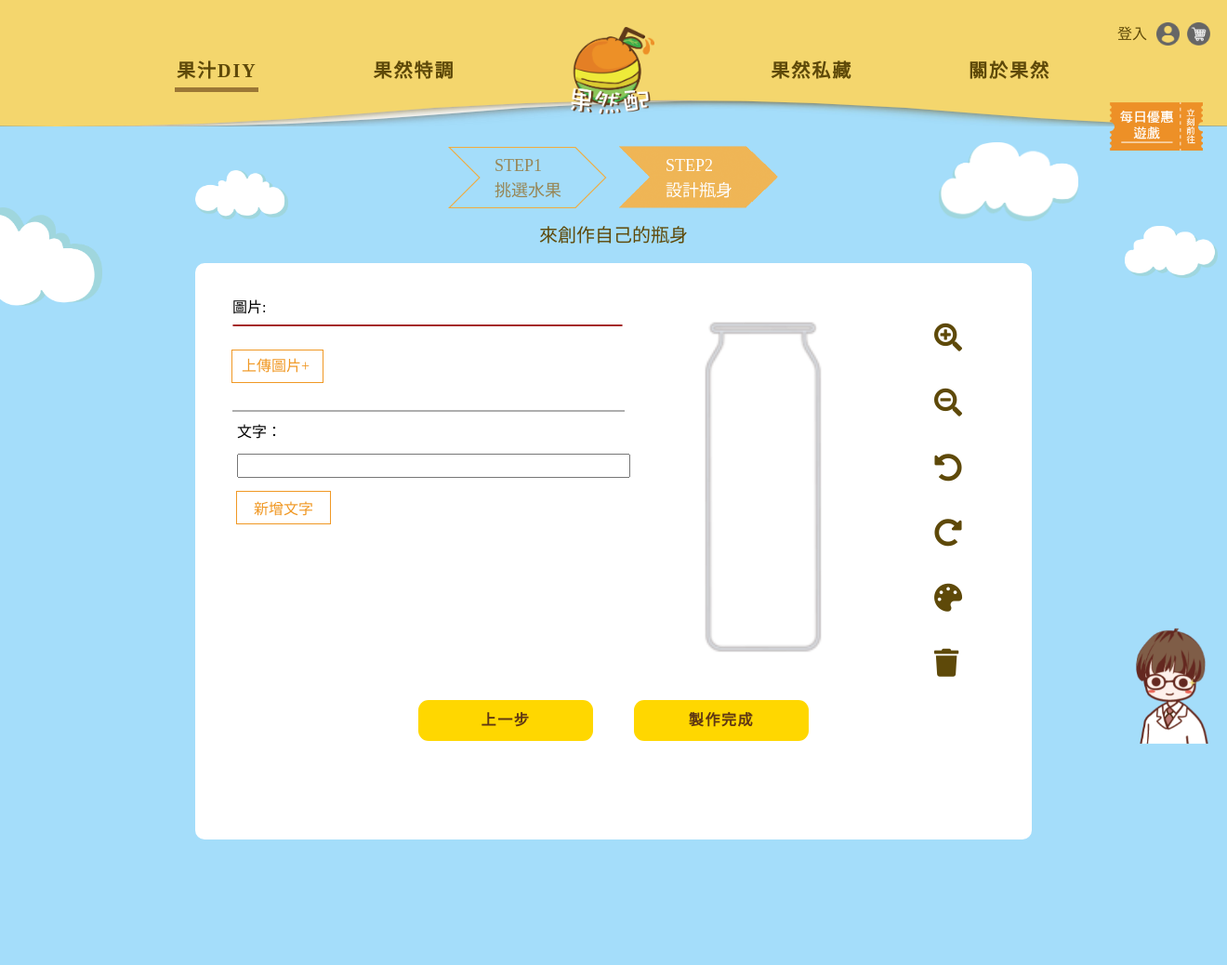
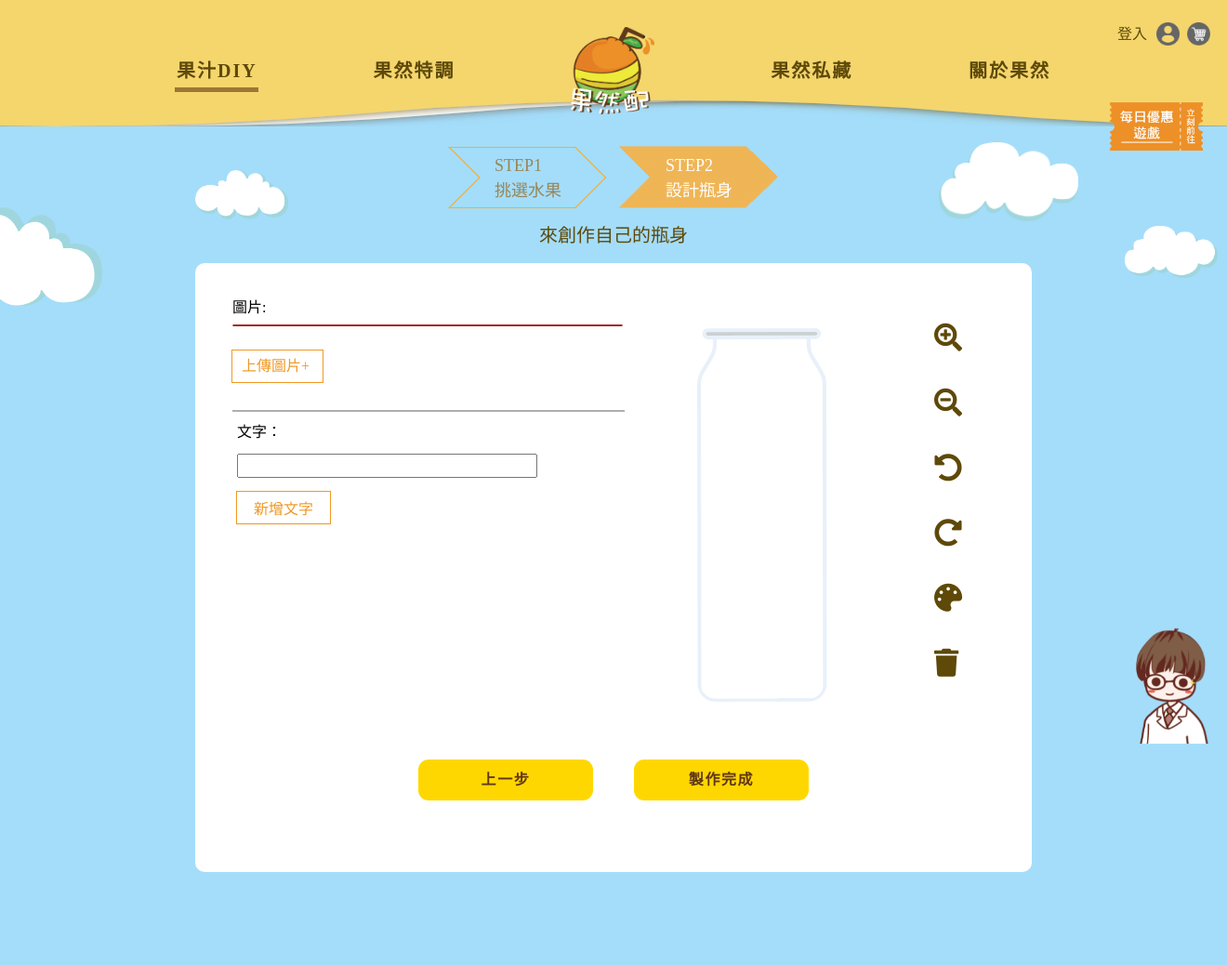
Before and after one commit to cherylHsueh/G4, a PHP site: page /diyDesignBottle.php in a window 1320 px wide. Shown: the top 1038 px of the page at 93% size. Run offline with PHP 8.4, Linux system fonts and the light colour scheme; data that the repository does not hold is empty; style sheets or scripts are compiled from the project's sources; some libraries are stand-ins or nearby versions.

Commit message:
跳窗畫面  字體改變,瓶身微閃爍

```diff
--- a/diyDesignBottle.php
+++ b/diyDesignBottle.php
@@ -103,10 +103,12 @@ try{
 				<div class="diy_designBottle_container cl-s-6 cl-md-6 cl-xl-6">
 					<div id="diy_containmentBlock" class="diy_designBottle_pic cl-s-11 cl-md-9 cl-xl-9">
 						<div id="diy_designBottle_wrapper" class="diy_designBottle_bottleItem">
-							<img src="images/diy/emptyBottle.png" id="dragRange">
+							<div class="diy_pickFruit_bottle diy_pickFruit_bottle3"></div>
+							<div class="diy_pickFruit_bottle diy_pickFruit_bottle2"></div>
+							<div class="diy_pickFruit_bottle diy_pickFruit_bottle1"></div>
+							<img src="images/bottle.png" id="dragRange" alt="瓶子">
 						</div>
-						<img id="diy_designBottle_diyImg" class="diy_designBottle_changePic draggable  ui-draggable ui-widget-header ui-widget-content"
-						 style="position:relative; top:-240px;right:-90px;">
+						<img id="diy_designBottle_diyImg" class="diy_designBottle_changePic draggable  ui-draggable ui-widget-header ui-widget-content" style="position:relative; top:-240px;right:-90px; ">
 						<div id="diy_designBottle_dragText" class="diy_designBottle_createBlock" style="top:-150px;right:-120px;margin:0;"></div>
 					</div>
 					<div class="diy_designBottle_controlBlock cl-s-1 cl-md-3 cl-xl-3 clearfix">
@@ -119,7 +121,7 @@ try{
 					</div>
 				</div>
 				<div class="diy_designBottle_btnBlock cl-s-12 cl-md-12 cl-xl-12 clearfix">
-					<a class="common_btn common_btn_first" href="diy.html">
+					<a class="common_btn common_btn_first" href="diy.php">
 						<span class="common_btn_txt">上一步</span>
 						<div class="common_btn_blobs">
 							<div></div>
@@ -140,14 +142,16 @@ try{
 		</div>
 		<!-- 客製完成跳出蓋滿視窗 -->
 		<div class="wrapper">
-			<div class=" diy_customizePopUp" id="center">
+			<div id="center" class=" diy_customizePopUp" >
 				<div class="diy_customizeFinishBox ">
 					<div class="diy_customizeBox_content cl-s-12">
-						<h3>客製完成</h3>
-						<div class="diy_customizeBox_finishPic">
-						</div>
+							<div class="diy_customizeBox_finishTextPic"><img src="images/diy/finishText.png" alt="製作完成"></div>
+							<div class="diy_customizeBox-lightActive" ><img src="images/diy/light.png"></div>
+							<div class="diy_customizeBox-lightActive2" ><img src="images/diy/light2.png"></div>
+							<div class="diy_customizeBox_finishPic">
+							</div>
 						<div class="diy_proToCartBtns">
-							<a class="common_btn common_btn_first diy_addCartBtn" id="addToCartBtn">
+							<a id="addToCartBtn" class="common_btn common_btn_first diy_addCartBtn" >
 								<span class="common_btn_txt">加入購物車</span>
 								<div class="common_btn_blobs">
 									<div></div>
@@ -155,7 +159,7 @@ try{
 									<div></div>
 								</div>
 							</a>
-							<a class="common_btn common_btn_first diy_addCartBtn" href="cart.html">
+							<a class="common_btn common_btn_first diy_addCartBtn" href="cart.php">
 								<span class="
 							 common_btn_txt">我要結帳</span>
 								<div class="common_btn_blobs">
@@ -166,7 +170,7 @@ try{
 							</a>
 						</div>
 						<div class="diy_customizeFinishBox_customizeBtns">
-							<a class="common_btn common_btn_second diy_doMoreBtn" href="diy.html">
+							<a class="common_btn common_btn_second diy_doMoreBtn" href="diy.php">
 								<span class="common_btn_txt">再做一瓶<i class="fas fa-reply"></i></span>
 								<div class="common_btn_blobs">
 									<div></div>
@@ -174,7 +178,7 @@ try{
 									<div></div>
 								</div>
 							</a>
-							<a class="common_btn common_btn_second diy_doMoreBtn" href="blog.html">
+							<a class="common_btn common_btn_second diy_doMoreBtn" href="blog.php">
 								<span class="
 									 common_btn_txt">看看別人怎麼做
 									 <div class="bottleIcon"><img src="images/diy/bottleBtn.png"></div></span>
--- a/sass/diyDesignBottle.scss
+++ b/sass/diyDesignBottle.scss
@@ -206,7 +235,6 @@ body {
   }
   &_textLength {
     margin: 5px 0 15px;
-    width: 130px;
   }
   &_btnBlock {
     text-align: center;
@@ -427,19 +468,60 @@ body {
     left: 90%;
   }
 }
+.diy_customizeBox_lightBottle {
+  width: 98px;
+  position: absolute;
+  top: 104px;
+  left: 252px;
+
+  img {
+    width: 100%;
+  }
+}
+#diy_designBottle_diyImg {
+  background: transparent;
+}
 
 //行動版----------------------------------------------------------------------------
 @include rwd(mobile) {
-  .diy_customizeBox_finishPic {
-    width: 100px;
+  .diy_customizeBox {
+    &_finishPic {
+      width: 100px;
+    }
+    &_finishTextPic {
+      width: 150px;
+      margin: 10px auto;
+      img {
+        width: 100%;
+      }
+    }
+    &-lightActive {
+      width: 300px;
+      position: absolute;
+      top: 35px;
+      left: 32px;
+      img {
+        width: 100%;
+      }
+      -webkit-animation-name: lightRatation;
+      animation-name: lightRatation;
+      -webkit-animation-duration: 0.5s;
+      animation-duration: 0.5s;
+    }
+    &-lightActive2 {
+      position: absolute;
+      z-index: 50;
+      width: 300px;
+      top: 50px;
+      left: 30px;
+      opacity: 0;
+      transition:  opacity 0.9s;
+      img {
+        width: 100%;
+      }
+    }
   }
-  .diy_customizeBox_content h3 {
-    margin: 10px 0;
-  }
-  .diy_designBottle_bottleItem img {
-    width: 100px;
-    margin: 30px 40px 0;
-  }
+
   .diy_designBottle {
     &_stepFirstBox {
       img {
@@ -450,6 +532,10 @@ body {
       img {
         width: 120px;
       }
+    }
+    &_bottleItem img {
+      width: 100px;
+      margin: 30px 40px 0;
     }
     &_bgCloud {
       img {
@@ -491,12 +576,33 @@ body {
       }
     }
   }
-
   #diy_designBottle_wrapper {
     width: 100%;
   }
+  .diy_customizeFinishBox_customizeBtns {
+    position: absolute;
+    transition: opacity 1s;
+    .common_btn {
+      width: 140px;
+    }
+    .common_btn_txt {
+      .bottleIcon {
+        transform: rotate(5deg);
+        img {
+          width: 10px;
+        }
+        position: absolute;
+        right: -15px;
+        top: -5px;
+      }
+    }
+  }
+  .colpick.colpick_rgbhex {
+    position: absolute;
+    top: 500px;
+    left: 45px;
+  }
 }
-
 //平板--------------------------------------------------------------------------------------------
 @include rwd(medium) {
   header nav li:nth-child(1) > a:after {
@@ -505,17 +611,20 @@ body {
   .diy_customizeBox_finishPic {
     width: 230px;
     margin: 0 auto;
-
+    position: relative;
+    z-index: 5;
   }
   .diy_proToCartBtns {
-    margin: 100px auto;
+    position: relative;
+    z-index: 20;
+    margin: 175px auto;
     a {
       margin: 0 30px;
     }
   }
   .diy_designBottle_bottleItem img {
     width: 140px;
-    margin: 25px 90px;
+    margin: 40px 90px;
   }
   .diy_designBottle {
     &_title {
@@ -646,11 +755,11 @@ body {
       box-sizing: border-box;
       padding: 30px;
       width: 700px;
-      height: 620px;
+      height: 655px;
     }
     &_textLength {
       margin: 15px 0;
-      width: 415px;
+      width: 315px;
       height: 20px;
     }
     &_pics {
@@ -677,30 +786,52 @@ body {
     &_customizeBox {
       &_content {
         width: 600px;
-        height: 500px;
+        height: 560px;
         background-color: #fff;
         position: absolute;
         border-radius: 20px;
         top: 50%;
         left: 50%;
-        transform: translate(-50%,-50%);
-        margin: auto;
-        h3 {
-          margin: 10px 0;
-        }
+        transform: translate(-50%, -50%);
+        margin: 0 auto;
       }
       &_finishPic {
-        margin: 0 auto;
+        position: relative;
+        margin: 10px auto 150px;
+      }
+      &-lightActive {
+        position: absolute;
+        width: 500px;
+        top: 25px;
+        left: 49px;
         img {
-          width: 250px;
+          width: 100%;
         }
+        -webkit-animation-name: lightRatation;
+        animation-name: lightRatation;
+        -webkit-animation-duration: 0.7s;
+        animation-duration: 0.7s;
+      }
+      &-lightActive2{
+        position: absolute;
+        z-index: 8;
+        width: 500px;
+        top: 49px;
+        left: 49px;
+        img {
+          width: 100%;
+        }
+        -webkit-animation-name: lightOpcity;
+        animation-name: lightOpcity;
+        -webkit-animation-duration: 0.79s;
+        animation-duration: 0.79s;
       }
     }
     &_customizeFinishBox {
       margin: 0 auto;
       &_customizeBtns {
-        position: relative;
-        bottom:-195px;
+        position: absolute;
+        left: 35px;
 
         .common_btn {
           width: 200px;
@@ -711,27 +842,31 @@ body {
           padding: 0;
           margin: 0 30px;
           line-height: 40px;
-          // border: 3px solid #F4D66D;
-          overflow:visible;
-          a{width: 200px;}
-          .common_btn_blobs{
+          overflow: visible;
+          a {
+            width: 200px;
+          }
+          .common_btn_blobs {
             width: 101%;
           }
-          .common_btn_txt{
+          .common_btn_txt {
             position: relative;
-            i{
+            left: -5px;
+            i {
               position: absolute;
-              top:-5px;
+              top: -5px;
               font-size: 30px;
               margin-left: 5px;
             }
-            .bottleIcon{
+            .bottleIcon {
               transform: rotate(5deg);
               position: relative;
-              img{width: 15px;}
+              img {
+                width: 15px;
+              }
               position: absolute;
-              right:-30px;
-              top:-25px;
+              right: -30px;
+              top: -25px;
             }
           }
           .diy_toBlogBtn {
@@ -749,15 +884,17 @@ body {
       }
     }
     &_textLength {
-      margin: 15px 0 ;
       width: 415px;
-      height: 20px;
     }
     &_pics {
       &:after {
         bottom: 120px;
       }
     }
+  }
+  .diy_designBottle_pic {
+    position: relative;
+    z-index: 0;
   }
 }
 //桌機---------------------------------------------------------------------------------------------
```
Also changed, not shown: other parts of sass/diyDesignBottle.scss (+62 -21 lines), js/diyDesignBottle.js (+233 -95 lines), images/diy/finishText.png (added), images/diy/light.png (added), images/diy/light2.png (added), 1 other file.
